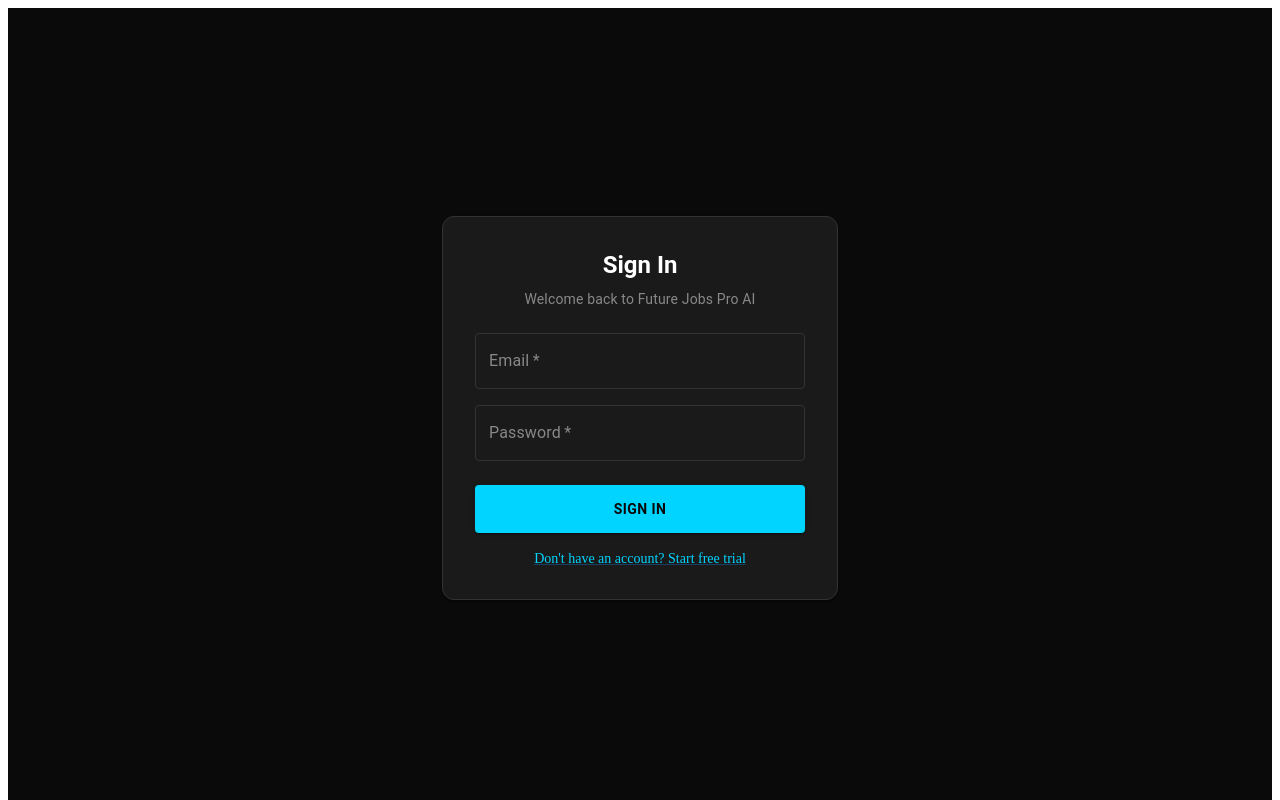
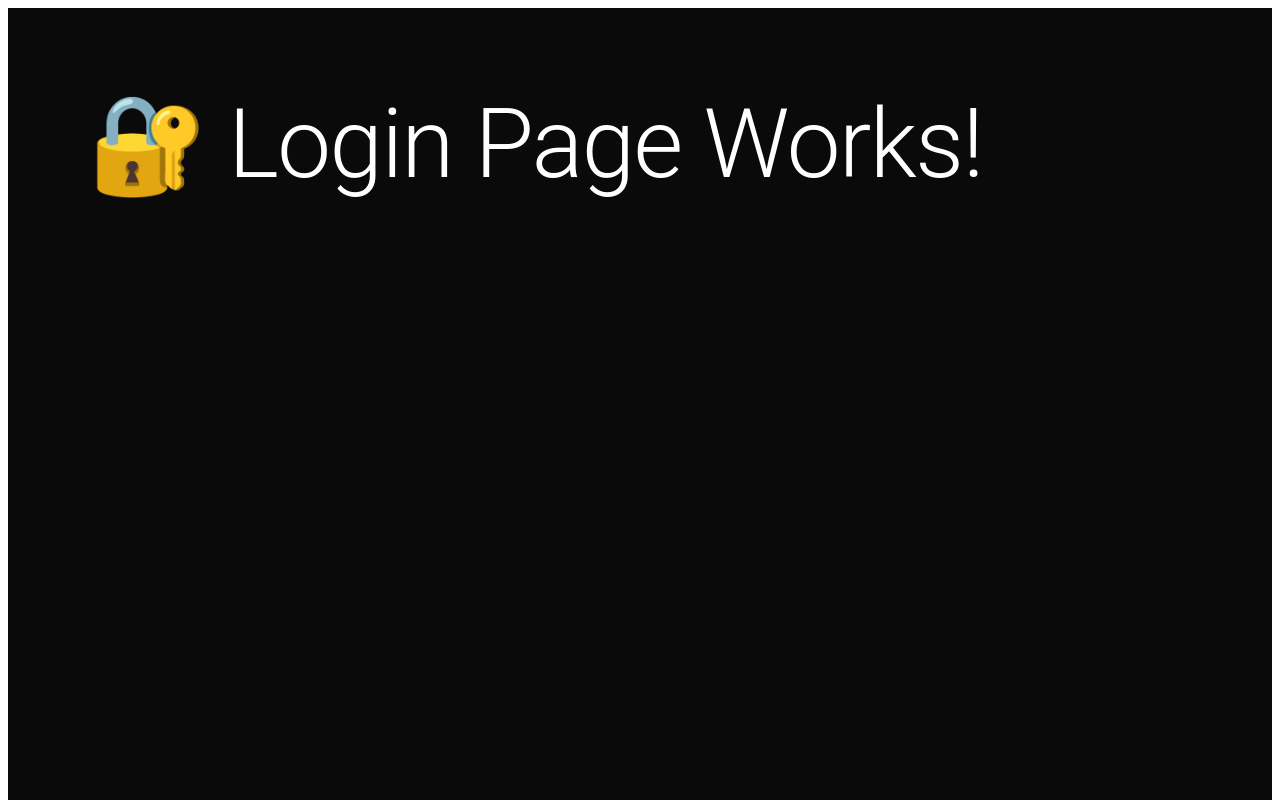
Before and after one commit to Samuelwedi/future-jobs-pro-ai, a React (Vite) app in the folder web/: page /login in a window 1280 px wide. Shown: the top 800 px of the page. Built offline with nearby package versions, Linux system fonts and the light colour scheme.

Commit message:
Test minimal login page

```diff
--- a/web/src/pages/Login.tsx
+++ b/web/src/pages/Login.tsx
@@ -1,92 +1,12 @@
-import React, { useState } from 'react';
-import {
-  Box, Container, Typography, TextField, Button, Paper, Link, Alert,
-} from '@mui/material';
+import React from 'react';
+import { Box, Typography } from '@mui/material';
 
 export default function Login() {
-  const [email, setEmail] = useState('');
-  const [password, setPassword] = useState('');
-  const [error, setError] = useState('');
-
-  const handleLogin = async (e: React.FormEvent) => {
-    e.preventDefault();
-    setError('');
-    // Replace with your actual API call
-    try {
-      // Simulate login – replace with fetch to your backend
-      if (email === 'samuel@test.com' && password === 'Test1234!') {
-        alert('Login successful (demo)');
-      } else {
-        setError('Invalid email or password');
-      }
-    } catch {
-      setError('Login failed. Please try again.');
-    }
-  };
-
   return (
-    <Box sx={{ bgcolor: '#0A0A0A', minHeight: '100vh', display: 'flex', alignItems: 'center', justifyContent: 'center' }}>
-      <Container maxWidth="xs">
-        <Paper sx={{ p: 4, bgcolor: '#1A1A1A', borderRadius: 3, border: '1px solid #333' }}>
-          <Typography variant="h5" sx={{ color: '#FFF', fontWeight: 'bold', mb: 1, textAlign: 'center' }}>
-            Sign In
-          </Typography>
-          <Typography variant="body2" sx={{ color: '#888', mb: 3, textAlign: 'center' }}>
-            Welcome back to Future Jobs Pro AI
-          </Typography>
-
-          {error && (
-            <Alert severity="error" sx={{ mb: 2, bgcolor: '#F4433620', color: '#F44336' }}>
-              {error}
-            </Alert>
-          )}
-
-          <Box component="form" onSubmit={handleLogin}>
-            <TextField
-              fullWidth
-              label="Email"
-              type="email"
-              value={email}
-              onChange={e => setEmail(e.target.value)}
-              required
-              sx={{
-                mb: 2,
-                input: { color: '#FFF' },
-                label: { color: '#888' },
-                '& .MuiOutlinedInput-root': { '& fieldset': { borderColor: '#333' } },
-              }}
-            />
-            <TextField
-              fullWidth
-              label="Password"
-              type="password"
-              value={password}
-              onChange={e => setPassword(e.target.value)}
-              required
-              sx={{
-                mb: 3,
-                input: { color: '#FFF' },
-                label: { color: '#888' },
-                '& .MuiOutlinedInput-root': { '& fieldset': { borderColor: '#333' } },
-              }}
-            />
-            <Button
-              type="submit"
-              fullWidth
-              variant="contained"
-              sx={{ bgcolor: '#00D4FF', color: '#0A0A0A', py: 1.5, fontWeight: 'bold' }}
-            >
-              Sign In
-            </Button>
-          </Box>
-
-          <Box sx={{ mt: 2, textAlign: 'center' }}>
-            <Link href="/pricing" sx={{ color: '#00D4FF', fontSize: 14 }}>
-              Don't have an account? Start free trial
-            </Link>
-          </Box>
-        </Paper>
-      </Container>
+    <Box sx={{ bgcolor: '#0A0A0A', minHeight: '100vh', p: 10 }}>
+      <Typography variant="h1" sx={{ color: '#FFF' }}>
+        🔐 Login Page Works!
+      </Typography>
     </Box>
   );
 }
```
